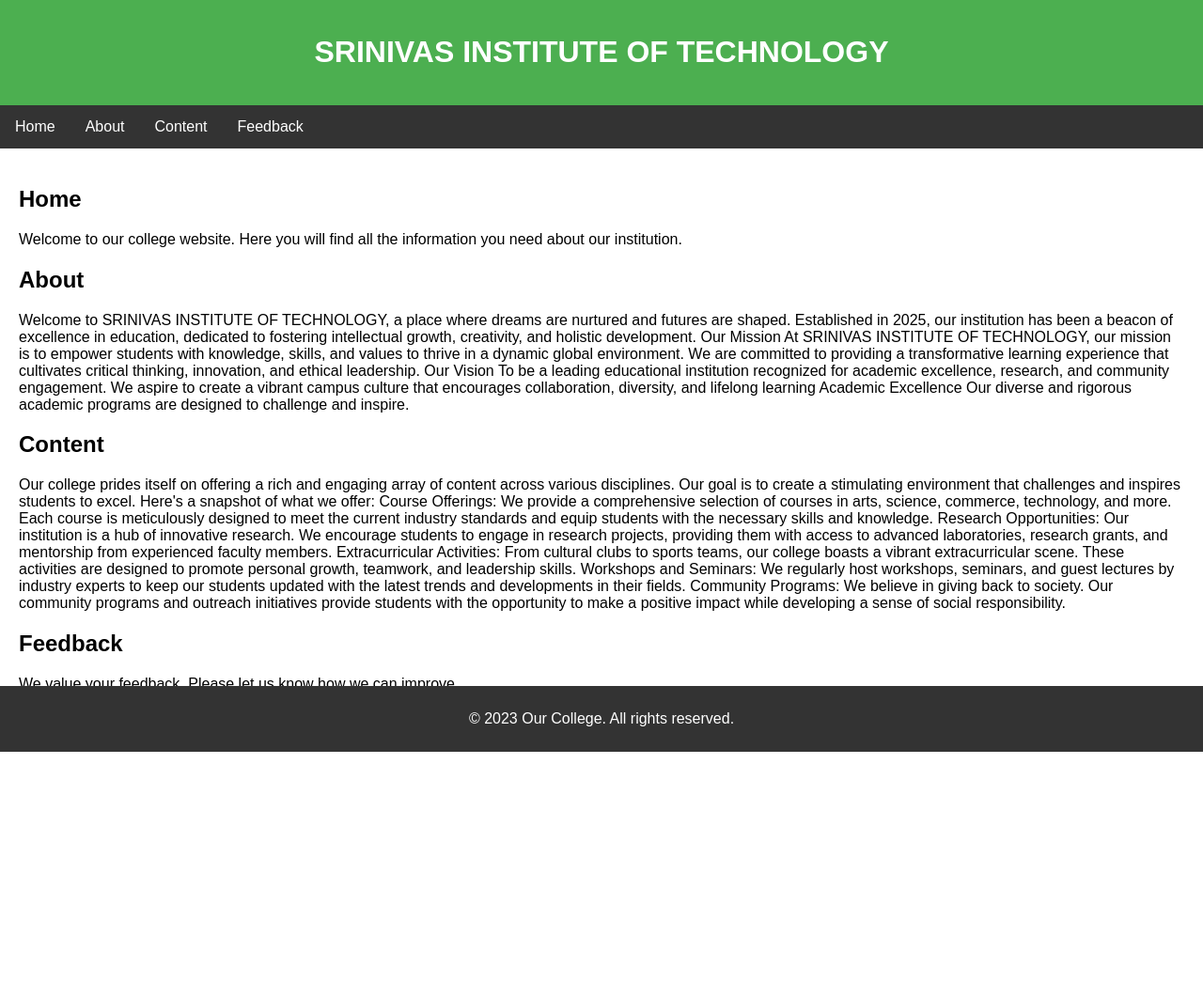
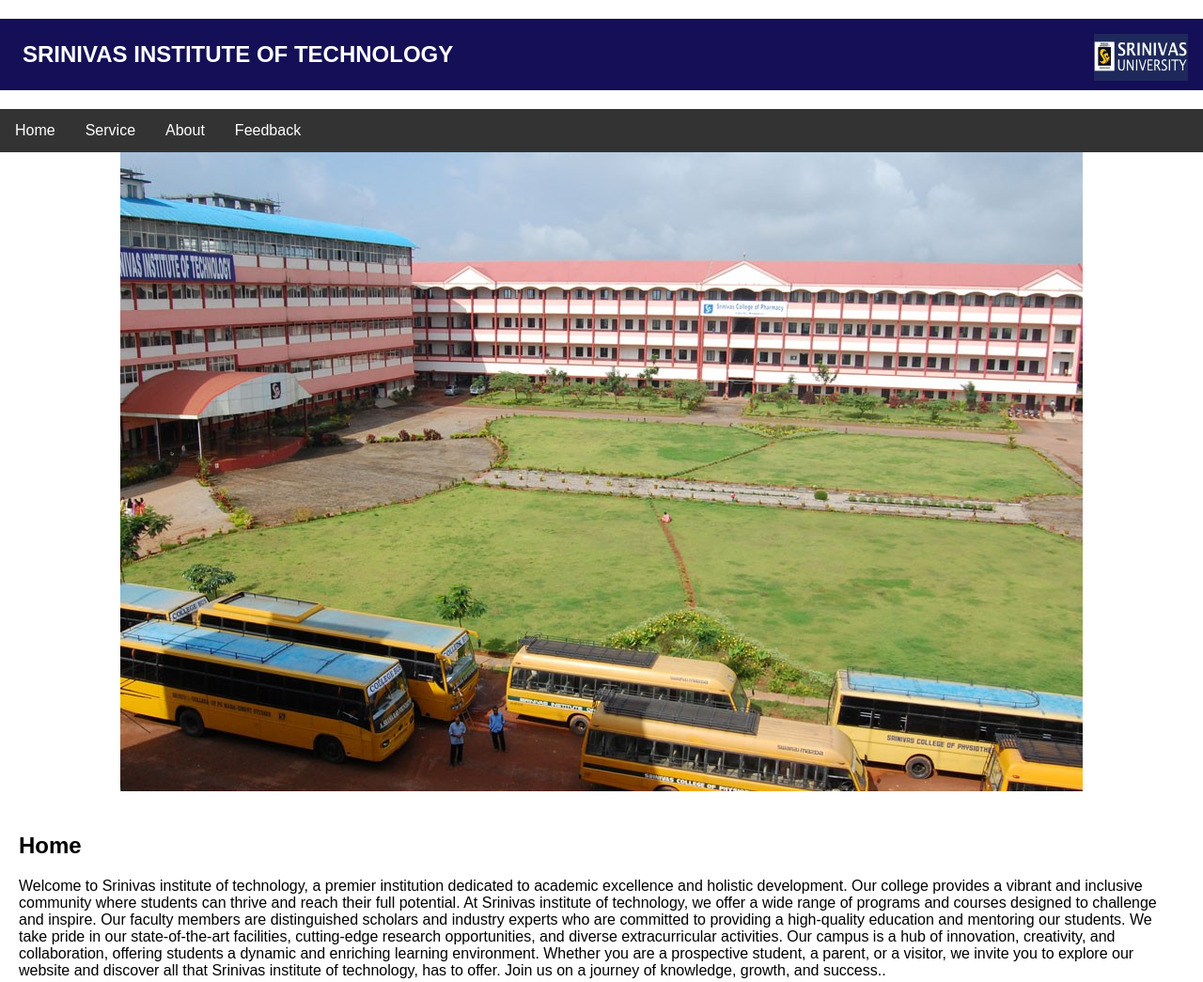
Before and after one commit to mazummohammad/webpage, a plain HTML site: page index.html in a window 1280 px wide. Shown: the top 1045 px of the page at 94% size. Before the commit the page ends 800 px from the top, so only its background shows below. Drawn offline with Linux system fonts and the light colour scheme.

Commit message:
added some files

```diff
--- a/index.html
+++ b/index.html
@@ -3,97 +3,64 @@
 <head>
     <meta charset="UTF-8">
     <meta name="viewport" content="width=device-width, initial-scale=1.0">
-    <title>College Webpage</title>
-    <style>
-        body {
-            font-family: Arial, sans-serif;
-            margin: 0;
-            padding: 0;
-        }
-        header {
-            background-color: #4CAF50;
-            color: white;
-            padding: 1em 0;
-            text-align: center;
-        }
-        nav {
-            margin: 0;
-            padding: 0;
-            background-color: #333;
-        }
-        nav ul {
-            list-style-type: none;
-            margin: 0;
-            padding: 0;
-            overflow: hidden;
-        }
-        nav ul li {
-            float: left;
-        }
-        nav ul li a {
-            display: block;
-            color: white;
-            text-align: center;
-            padding: 14px 16px;
-            text-decoration: none;
-        }
-        nav ul li a:hover {
-            background-color: #111;
-        }
-        main {
-            padding: 20px;
-        }
-        footer {
-            background-color: #333;
-            color: white;
-            text-align: center;
-            padding: 10px 0;
-            position: fixed;
-            width: 100%;
-            bottom: 0;
-        }
-    </style>
+    <title>Document</title>
+    <link rel="stylesheet" href="style.css">
 </head>
 <body>
-    <header>
-        <h1>SRINIVAS INSTITUTE OF TECHNOLOGY</h1>
-    </header>
+    <div class="header">
+        <img src="logo1.jpg" alt="logo">
+        <h2>SRINIVAS INSTITUTE OF TECHNOLOGY</h2>
+    </div>
     <nav>
         <ul>
-            <li><a href="#home">Home</a></li>
-            <li><a href="#about">About</a></li>
-            <li><a href="#content">Content</a></li>
-            <li><a href="#feedback">Feedback</a></li>
+            <li><a href ="#home">Home</a></li>
+            <li><a href ="#service">Service</a></li>
+            <li><a href ="#about">About</a></li>
+            <li><a href ="#feedback">Feedback</a></li>
         </ul>
     </nav>
+    <div style="text-align: center;">
+        <img src="college.jpg" alt="college image">
+    </div>
     <main>
         <section id="home">
             <h2>Home</h2>
-            <p>Welcome to our college website. Here you will find all the information you need about our institution.</p>
+            <p>Welcome to Srinivas institute of technology, a premier institution dedicated to academic excellence and holistic development. Our college provides a vibrant and inclusive community where students can thrive and reach their full potential.
+                At Srinivas institute of technology, we offer a wide range of programs and courses designed to challenge and inspire. Our faculty members are distinguished scholars and industry experts who are committed to providing a high-quality education and mentoring our students.
+                We take pride in our state-of-the-art facilities, cutting-edge research opportunities, and diverse extracurricular activities. Our campus is a hub of innovation, creativity, and collaboration, offering students a dynamic and enriching learning environment.
+                Whether you are a prospective student, a parent, or a visitor, we invite you to explore our website and discover all that Srinivas institute of technology, has to offer. Join us on a journey of knowledge, growth, and success..</p>
+        </section>
+        <section id="service">
+            <h2>Service</h2>
+            <p>At Srinivas Institute of Technology, we are committed to providing a range of services that support the academic, personal, and professional growth of our students. Our comprehensive services are designed to enhance the overall student experience and ensure their success.
+                Academic Support: We offer a variety of academic support services, including tutoring, writing assistance, and study skills workshops. Our goal is to help students achieve their academic potential and excel in their studies.
+
+                Career Services: Our dedicated career services team provides guidance and resources to help students prepare for their future careers. This includes resume building, interview preparation, job search strategies, and connections with potential employers through job fairs and networking events.
+
+                Counseling and Wellness: We prioritize the mental and emotional well-being of our students. Our counseling services offer confidential support for a range of personal issues, while our wellness programs promote a healthy and balanced lifestyle.
+                Library and Research Services: Our state-of-the-art library offers extensive resources, including books, journals, databases, and digital media. Students have access to research assistance and various workshops to enhance their research skills.
+
+                Technology Services: We provide a range of technology services to support students' learning experiences. This includes computer labs, software access, technical support, and online learning platforms.
+
+                Student Life Services: We offer a variety of student life services, including housing, dining, transportation, and campus safety. Our goal is to create a supportive and vibrant campus environment where students can thrive.
+                International Student Services: Our dedicated international student services team assists international students with their unique needs, including visa support, cultural orientation, and integration into the college community.
+
+                Disability Services: We are committed to providing an inclusive environment for all students. Our disability services ensure that students with disabilities have access to the necessary accommodations and support to succeed academically and personally.</p>
         </section>
         <section id="about">
             <h2>About</h2>
             <p>Welcome to SRINIVAS INSTITUTE OF TECHNOLOGY, a place where dreams are nurtured and futures are shaped. Established in 2025, our institution has been a beacon of excellence in education, dedicated to fostering intellectual growth, creativity, and holistic development.
-            Our Mission At SRINIVAS INSTITUTE OF TECHNOLOGY, our mission is to empower students with knowledge, skills, and values to thrive in a dynamic global environment. We are committed to providing a transformative learning experience that cultivates critical thinking, innovation, and ethical leadership.
-            Our Vision To be a leading educational institution recognized for academic excellence, research, and community engagement. We aspire to create a vibrant campus culture that encourages collaboration, diversity, and lifelong learning
-            Academic Excellence Our diverse and rigorous academic programs are designed to challenge and inspire.</p>
-        </section>
-        <section id="content">
-            <h2>Content</h2>
-            <p>Our college prides itself on offering a rich and engaging array of content across various disciplines. Our goal is to create a stimulating environment that challenges and inspires students to excel. Here's a snapshot of what we offer:
-                Course Offerings: We provide a comprehensive selection of courses in arts, science, commerce, technology, and more. Each course is meticulously designed to meet the current industry standards and equip students with the necessary skills and knowledge.
-                Research Opportunities: Our institution is a hub of innovative research. We encourage students to engage in research projects, providing them with access to advanced laboratories, research grants, and mentorship from experienced faculty members.
-                Extracurricular Activities: From cultural clubs to sports teams, our college boasts a vibrant extracurricular scene. These activities are designed to promote personal growth, teamwork, and leadership skills.
-                Workshops and Seminars: We regularly host workshops, seminars, and guest lectures by industry experts to keep our students updated with the latest trends and developments in their fields.
-                Community Programs: We believe in giving back to society. Our community programs and outreach initiatives provide students with the opportunity to make a positive impact while developing a sense of social responsibility.
+                Our Mission At SRINIVAS INSTITUTE OF TECHNOLOGY, our mission is to empower students with knowledge, skills, and values to thrive in a dynamic global environment. We are committed to providing a transformative learning experience that cultivates critical thinking, innovation, and ethical leadership.
+                Our Vision To be a leading educational institution recognized for academic excellence, research, and community engagement. We aspire to create a vibrant campus culture that encourages collaboration, diversity, and lifelong learning
+                Academic Excellence Our diverse and rigorous academic programs are designed to challenge and inspire.
         </section>
         <section id="feedback">
             <h2>Feedback</h2>
-            <p>We value your feedback. Please let us know how we can improve.</p>
+            <p>We value your feedback. Please let us know how we can improve.--sriniva@gmail.com</p>
         </section>
+        <footer>
+            <p>&copy; 2023 Our College. All rights reserved.</p>
+        </footer>
     </main>
-    <footer>
-        <p>&copy; 2023 Our College. All rights reserved.</p>
-    </footer>
 </body>
 </html>
```
Also changed, not shown: college.jpg (added), logo1.jpg (added).
